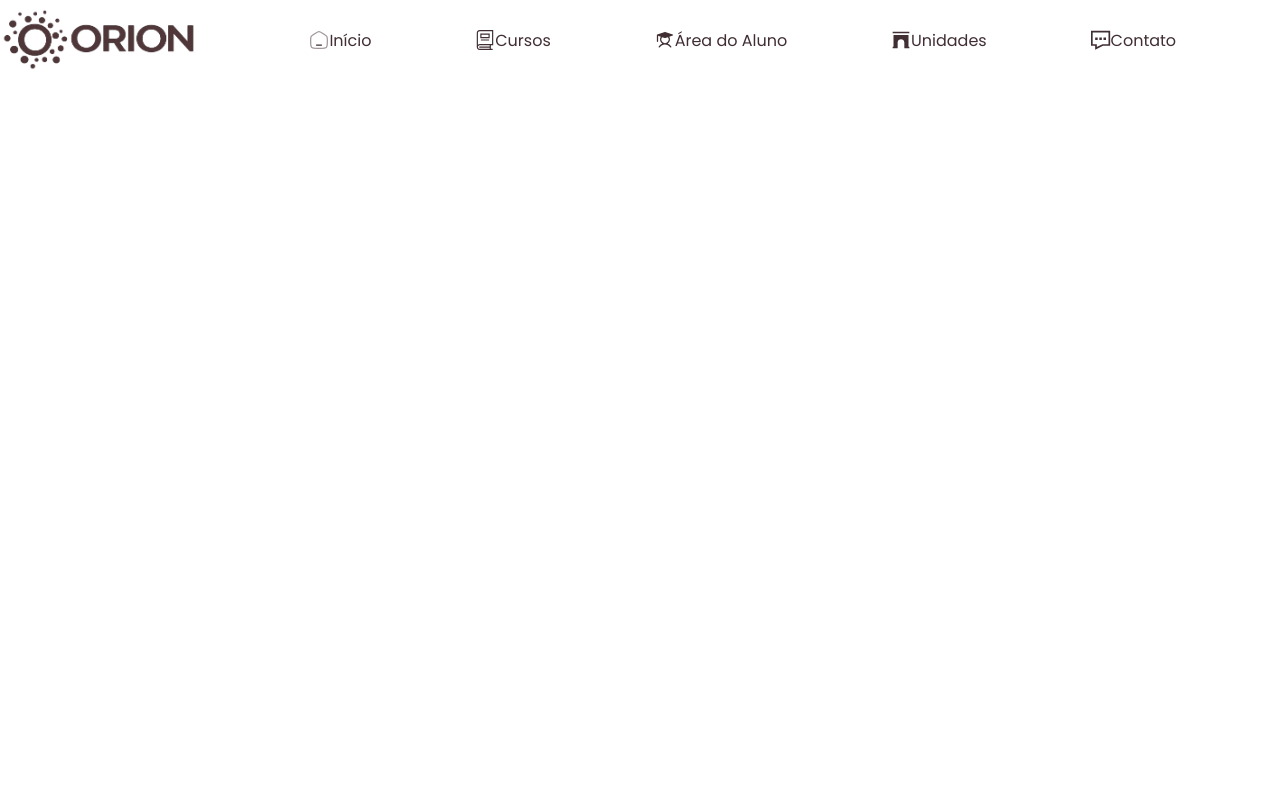
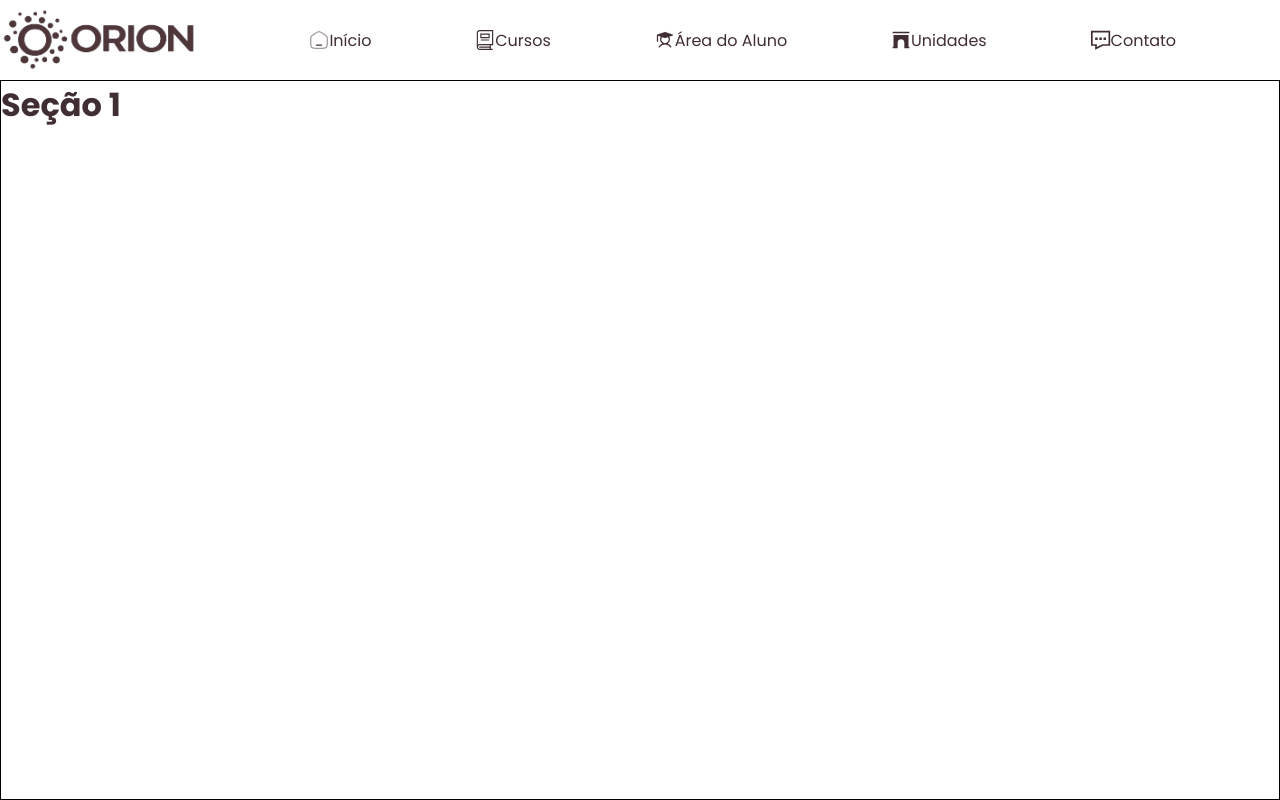
Before and after one commit to HynaellAlves/IPO_Orion, a Next.js app: page / in a window 1280 px wide. Built offline with nearby package versions, Linux system fonts and the light colour scheme.

Commit message:
Adicionando componente de seção na página para testes

```diff
--- a/src/app/page.module.css
+++ b/src/app/page.module.css
@@ -10,11 +10,25 @@
 
 .main {
   display: flex;
-  flex: 1;
   width: 100%;
+  height: 100%;
+  gap: 20px;
   flex-direction: column;
   align-items: center;
   /* OBS: Analisar depois justify-content: space-between; */
+}
+
+.page::-webkit-scrollbar {
+  width: 5px;
+  height: 100%;
+}
+
+.page::-webkit-scrollbar-track {
+  background: #1e1e1e;
+}
+
+.page::-webkit-scrollbar-thumb {
+  background: #888;
 }
 
 /*@media (prefers-color-scheme: dark) {
--- a/src/app/page.tsx
+++ b/src/app/page.tsx
@@ -1,9 +1,16 @@
 import styles from "./page.module.css";
+
+import { Section } from "@/components/shared/section/section";
 
 export default function Home() {
   return (
     <div className={styles.page}>
       <main className={styles.main}>
+        <Section><h1>Seção 1</h1></Section>
+        <Section><h1>Seção 2</h1></Section>
+        <Section><h1>Seção 3</h1></Section>
+        <Section><h1>Seção 4</h1></Section>
+        <Section><h1>Seção 5</h1></Section>
       </main>
     </div>
   );
```
